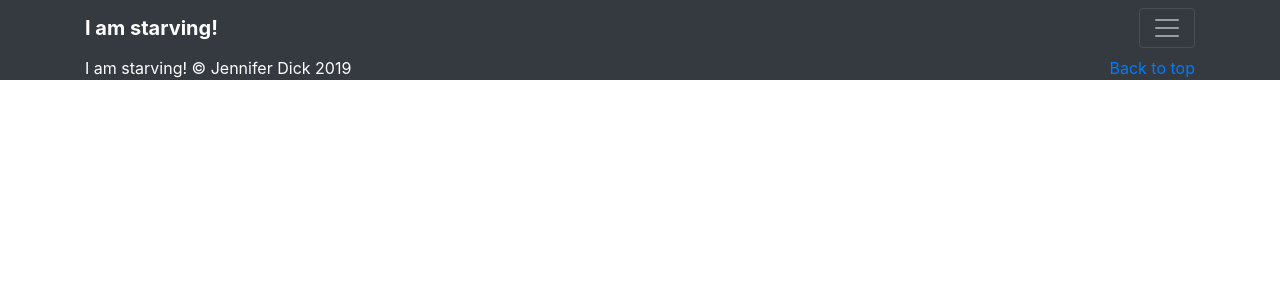
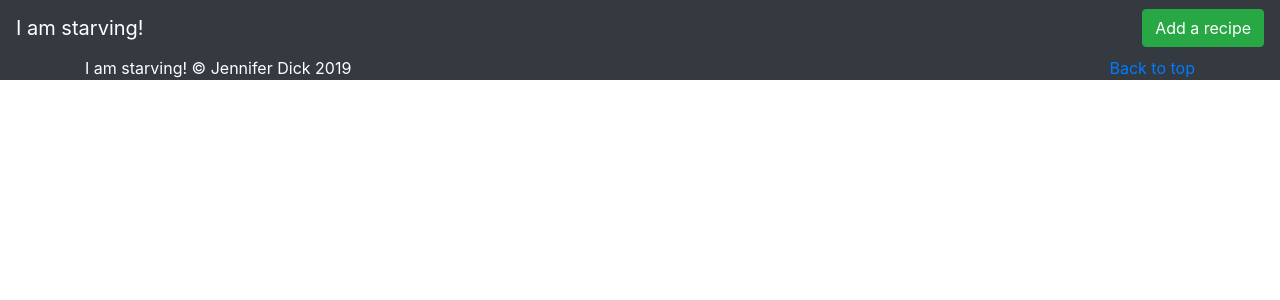
Before and after one commit to jennie6151/cookbook, a Flask app: page /viewRecipes in a window 1280 px wide. Shown: the top 300 px of the page. Run offline with Flask 2, Linux system fonts and the light colour scheme; data that the repository does not hold is empty; some libraries are stand-ins or nearby versions.

Commit message:
like function added

```diff
--- a/flask_app/app.py
+++ b/flask_app/app.py
@@ -1,7 +1,8 @@
 from flask import Flask, render_template, request, redirect, url_for
 from bson import ObjectId
 from flask_pymongo import PyMongo
-import os, random
+import os
+import random
 
 app = Flask(__name__)
 
@@ -10,30 +11,36 @@ mongo = PyMongo(app)
 
 Recipes = mongo.db.Recipes
 
+
 @app.route("/")
 def home():
     pageRecipes = Recipes.find().sort("_id", -1).limit(12)
     return render_template("index.html", pageRecipes=pageRecipes)
 
+
 @app.route("/search", methods=['GET'])
 def search():
-    recipeSearch=request.values.get("recipeSearch")
-    refer="recipeTitle"
-    if(recipeSearch=="_id"):
-        recipe = Recipes.find({refer:ObjectId(recipeSearch)})
+    recipeSearch = request.values.get("recipeSearch")
+    refer = "recipeTitle"
+    if(recipeSearch == "_id"):
+        recipe = Recipes.find({refer: ObjectId(recipeSearch)})
     else:
-        results = Recipes.find({'recipeTitle':{'$regex':'/.*'+recipeSearch+'.*/'}})
-    return render_template('searchresults.html',searchResults=results)
+        results = Recipes.find(
+            {'recipeTitle': {'$regex': '/.*'+recipeSearch+'.*/'}})
+    return render_template('searchresults.html', searchResults=results)
+
 
 @app.route("/viewRecipes")
 def viewRecipes():
-    id=request.values.get("_id")
-    recipe=Recipes.find({"_id":ObjectId(id)})
+    id = request.values.get("_id")
+    recipe = Recipes.find({"_id": ObjectId(id)})
     return render_template("viewrecipes.html", recipe=recipe)
+
 
 @app.route("/addRecipes")
 def addRecipes():
     return render_template("addrecipes.html")
+
 
 @app.route("/createRecipe", methods=['POST'])
 def action():
@@ -41,7 +48,7 @@ def action():
     recipeTitle = request.values.get("recipeTitle")
     if "recipeImage" in request.files:
         recipeImage = request.files["recipeImage"]
-        randomNumber= int(random.random() * 10000)
+        randomNumber = int(random.random() * 10000)
         mongo.save_file(str(randomNumber) + recipeImage.filename, recipeImage)
     recipeIngredients = request.values.get("recipeIngredients")
     recipeMethod = request.values.get("recipeMethod")
@@ -56,24 +63,27 @@ def action():
                     "recipeMethod": recipeMethod, "prepTime": prepTime, "cookTime": cookTime, "recipeDifficulty": recipeDifficulty, "recipeServes": recipeServes, "dietType": dietType, "cuisineType": cuisineType, "recipeNotes": recipeNotes})
     return redirect("/")
 
+
 @app.route("/edit")
-def edit ():
-    id=request.values.get("_id")
-    recipe=Recipes.find({"_id":ObjectId(id)})
+def edit():
+    id = request.values.get("_id")
+    recipe = Recipes.find({"_id": ObjectId(id)})
     return render_template('editrecipes.html', recipe=recipe)
 
+
 @app.route("/updateRecipe", methods=['POST'])
-def updateRecipe ():
-    id=request.values.get("_id")
+def updateRecipe():
+    id = request.values.get("_id")
     username = request.values.get("username")
     recipeTitle = request.values.get("recipeTitle")
     if "recipeImage" in request.files:
         recipeImage = request.files["recipeImage"]
         if recipeImage.filename != "":
-            randomNumber= int(random.random() * 10000)
+            randomNumber = int(random.random() * 10000)
             newFileName = str(randomNumber) + recipeImage.filename
             mongo.save_file(newFileName, recipeImage)
-            Recipes.update({"_id":ObjectId(id)}, {'$set': {"recipeImage":newFileName}})
+            Recipes.update({"_id": ObjectId(id)}, {
+                           '$set': {"recipeImage": newFileName}})
 
     recipeIngredients = request.values.get("recipeIngredients")
     recipeMethod = request.values.get("recipeMethod")
@@ -84,19 +94,36 @@ def updateRecipe ():
     dietType = request.form.getlist("dietType")
     cuisineType = request.form.get("cuisineType")
     recipeNotes = request.values.get("recipeNotes")
-    Recipes.update({"_id":ObjectId(id)}, {'$set':{"username":username, "recipeTitle":recipeTitle, "recipeIngredients":recipeIngredients,
-                    "recipeMethod":recipeMethod, "prepTime":prepTime, "cookTime":cookTime, "recipeDifficulty": recipeDifficulty, "recipeServes": recipeServes, "dietType": dietType, "cuisineType": cuisineType, "recipeNotes":recipeNotes}})
+    Recipes.update({"_id": ObjectId(id)}, {'$set': {"username": username, "recipeTitle": recipeTitle, "recipeIngredients": recipeIngredients,
+                                                    "recipeMethod": recipeMethod, "prepTime": prepTime, "cookTime": cookTime, "recipeDifficulty": recipeDifficulty, "recipeServes": recipeServes, "dietType": dietType, "cuisineType": cuisineType, "recipeNotes": recipeNotes}})
     return redirect("/")
 
+
+@app.route("/like", methods=['POST'])
+def like():
+    id = request.values.get("_id")
+    like = 0
+    databaseResults = Recipes.find_one({"_id": ObjectId(id)})
+    try:
+        like = int(databaseResults["like"])
+    except:
+        print("not found")
+    like = int(like)+1
+    Recipes.update({"_id": ObjectId(id)}, {'$set': {"like": like}})
+    return redirect(url_for('viewRecipes', _id=id))
+
+
 @app.route("/remove")
-def remove ():
-    id=request.values.get("_id")
-    Recipes.remove({"_id":ObjectId(id)})
+def remove():
+    id = request.values.get("_id")
+    Recipes.remove({"_id": ObjectId(id)})
     return redirect("/")
+
 
 @app.route('/file/<filename>')
 def file(filename):
     return mongo.send_file(filename)
 
+
 if __name__ == "__main__":
     app.run(debug=True)
--- a/flask_app/templates/index.html
+++ b/flask_app/templates/index.html
@@ -51,14 +51,14 @@
         </select>
       </div>
 
-      <a href="#" class="btn btn-success" role="button">Add a recipe</a>
+
     </section>
 
     <div>
       <div class="container">
         <div class="row">
           {% for recipe in pageRecipes %}
-          <div class="col-md-4 col-sm-6">
+          <div class="col-sm-6 col-lg-4">
             <div class="card card-styling">
               <div class="card-body">
                 <img class="recipeImageStyling" src="{{url_for('file', filename=recipe['recipeImage'])}}">
--- a/flask_app/templates/template.html
+++ b/flask_app/templates/template.html
@@ -15,28 +15,13 @@
 
 <body>
     <header>
-        <div class="collapse bg-dark" id="navbarHeader">
-            <div class="container">
-                <div class="row">
-                    <div class="col-lg-12 py-4">
-                        <h4 class="text-white">About us</h4>
-                        <p class="text-muted">I am starving! started from just one busy, full-time girl needing to make
-                            good food, fast. It is now a worldwide hub for all things tasty.</p>
-                    </div>
-                </div>
-            </div>
-        </div>
-        <div class="navbar navbar-dark bg-dark box-shadow">
-            <div class="container d-flex justify-content-between">
-                <a href="index.html" class="navbar-brand d-flex align-items-center">
-                    <strong>I am starving!</strong>
-                </a>
-                <button class="navbar-toggler" type="button" data-toggle="collapse" data-target="#navbarHeader"
-                    aria-controls="navbarHeader" aria-expanded="false" aria-label="Toggle navigation">
-                    <span class="navbar-toggler-icon"></span>
-                </button>
-            </div>
-        </div>
+            <nav class="navbar navbar-dark bg-dark justify-content-between">
+                    <a class="navbar-brand" href=".\#">I am starving!</a>
+                    <form class="form-inline">
+                            <a href=".\addRecipes" class="btn btn-success my-2 my-sm-0" role="button">Add a recipe</a>
+
+                    </form>
+                  </nav>
     </header>
     {% block content %}
     {% endblock %}
--- a/flask_app/templates/viewrecipes.html
+++ b/flask_app/templates/viewrecipes.html
@@ -16,7 +16,8 @@
                 <div class="col-lg-12">
                     <h1 class="recipe-title">{{ item["recipeTitle"] }}</h1>
                     <div class="row">
-                        <div class="col-lg-3 col-md-4 col-8"><img src="{{url_for('file', filename=item['recipeImage'])}}"
+                        <div class="col-lg-3 col-md-4 col-8"><img
+                                src="{{url_for('file', filename=item['recipeImage'])}}"
                                 class="rounded recipeImageStyling" alt="Recipe photo"></div>
                         <div class="col-lg-5 col-md-4 col-12">
                             <ul class="recipe-facts">
@@ -27,11 +28,11 @@
                             </ul>
                         </div>
                         <div class="col-lg-4 col-md-4 col-12">
-                                <h4 class="recipe-subtitles">Diet Type</h4>
+                            <h4 class="recipe-subtitles">Diet Type</h4>
                             <ul class="recipe-facts">
-                                    {%for dietTypeOption in item["dietType"]%}
+                                {%for dietTypeOption in item["dietType"]%}
                                 <li>{{ dietTypeOption }}</li>
-                               {%endfor%}
+                                {%endfor%}
                             </ul>
                             <h4 class="recipe-subtitles">Cuisine</h4>
                             <p class="recipe-facts">
@@ -41,13 +42,15 @@
                     </div>
                 </div>
             </div>
-            <div class="row">
-                <div class="col-lg-12"> <a href="#" class="btn btn-primary" role="button"><i class="fas fa-smile"></i>Like this recipe</a></div>
-            </div>
+            <form action="/like" method="POST">
+                <div class="col-lg-12"> <button class="btn btn-primary" type="submit"><i class="fas fa-smile"></i>Like
+                        this recipe</a></div>
+                <input type="text" name="_id" value="{{ item['_id'] }}" hidden>
+            </form>
             <div class="row">
                 <div class="col-xs-12 col-lg-6">
                     <h4 class="recipe-subtitles">Ingredients</h4>
-                        {{ item["recipeIngredients"]|safe }}
+                    {{ item["recipeIngredients"]|safe }}
                 </div>
                 <div class="col-xs-12 col-lg-6">
                     <h4 class="recipe-subtitles">Method</h4>
@@ -60,8 +63,11 @@
                     <p class="recipe-facts">{{ item["recipeNotes"]|safe }}</p>
                 </div>
                 <div>
-                    <a href="./remove?_id={{ item['_id'] }}"><button type="submit" onclick="return confirm('Are you sure you want to delete this recipe?');">Delete recipe</button></a>
-                    <a href="./edit?_id={{ item['_id'] }}"><button type="submit">Edit recipe</button></a>
+                    <a href="./remove?_id={{ item['_id'] }}"><button type="submit" class="btn btn-danger"
+                            onclick="return confirm('Are you sure you want to delete this recipe?');">Delete
+                            recipe</button></a>
+                    <a href="./edit?_id={{ item['_id'] }}"><button type="submit" class="btn btn-warning">Edit
+                            recipe</button></a>
                     {%endfor%}
                 </div>
             </div>
```
